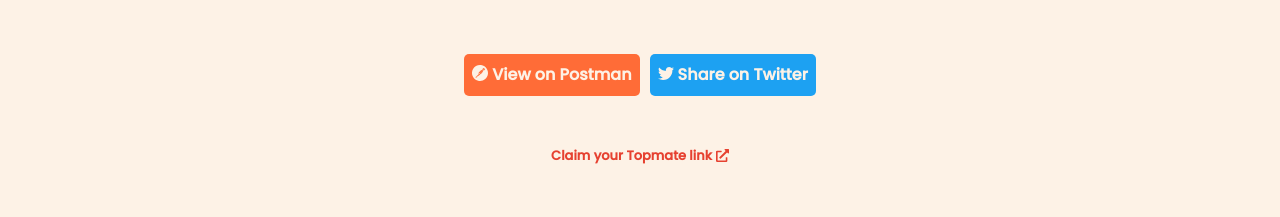
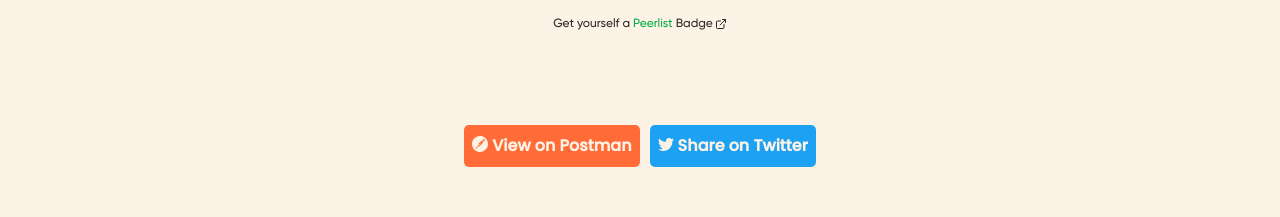
Before and after one commit to vinitshahdeo/topmate-readme-badge, a React (Create React App) app in the folder client/topmate-readme-badge/: page / in a window 1280 px wide. Shown: the part 441-658 px from the top of the page. Built offline with nearby package versions, Linux system fonts and the light colour scheme; a web font is replaced by a local one.

Commit message:
Fixed spacing

```diff
--- a/client/topmate-readme-badge/src/App.css
+++ b/client/topmate-readme-badge/src/App.css
@@ -4,6 +4,8 @@
   flex-direction: column;
   justify-content: center;
   align-items: center;
+  margin-top: 32px;
+  margin-bottom: 32px;
 }
 
 .MainContainer__Title{
@@ -37,7 +39,6 @@
   display: flex;
   flex-direction: column;
   flex-wrap: wrap;
-
 }
 
 .HeaderContainerComponent{
@@ -58,7 +59,7 @@
  display: flex;
  flex-direction: row;
  margin-bottom: 50px;
- margin-top: 50px;
+ margin-top: 90px;
  align-items: center;
 }
 .button_postman {
@@ -149,6 +150,9 @@
   .MainContainer__Title {
     font-size: 1.3rem;
   }
+  .button_Container {
+    margin-top: 50px;
+  }
   .head {
     text-align: center;
     display: flex;
--- a/client/topmate-readme-badge/src/App.js
+++ b/client/topmate-readme-badge/src/App.js
@@ -165,11 +165,11 @@
                     rel="noreferrer"
                   >
                     Get yourself a{' '}
-                    <span style={{ color: '#00aa45' }}>Peerlist</span> Badge
+                    <span style={{ color: '#00aa45'}}>Peerlist</span> Badge
                     <div
                       style={{
                         float: 'right',
-                        marginTop: '1.5px',
+                        marginTop: '0.5px',
                         marginLeft: '2px'
                       }}
                     >
--- a/client/topmate-readme-badge/src/Components/CodeComponent/CodeComponent.css
+++ b/client/topmate-readme-badge/src/Components/CodeComponent/CodeComponent.css
@@ -19,6 +19,7 @@
     justify-content: space-between;
     align-items: center;
     border-style: dashed;
+    border-radius: 3px;
     border-color: #a1a5a8;
 }
 
```
